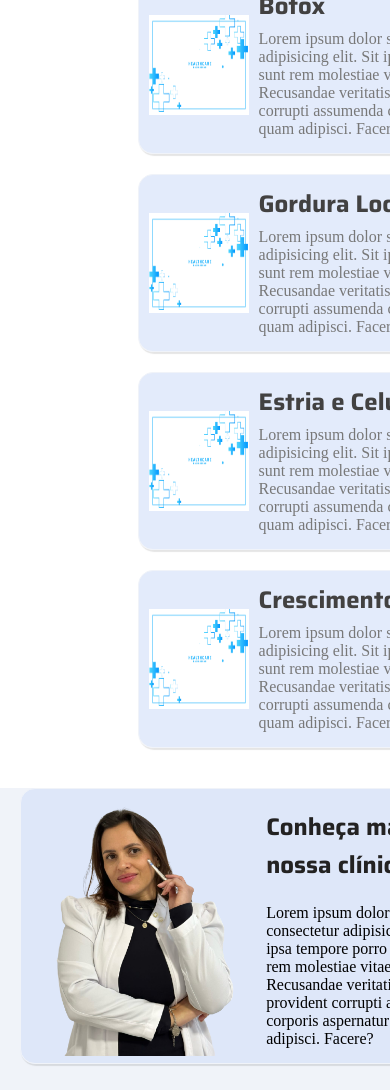
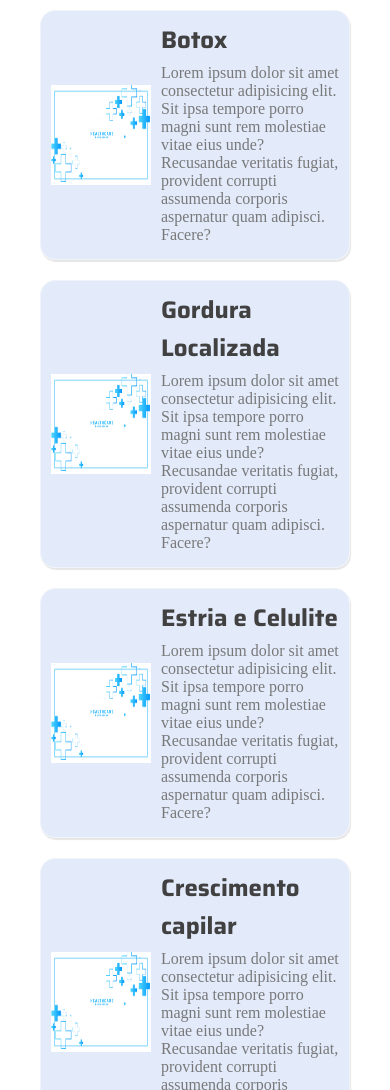
Before and after one commit to ViniciusOLucio/Farmacia-Esteticas, a plain HTML site: page index.html in a window 390 px wide. Shown: the part 530-1620 px from the top of the page. Drawn offline with Linux system fonts and the light colour scheme.

Commit message:
alterações para session mais procurados  mobile

```diff
--- a/assets/css/base/base.css
+++ b/assets/css/base/base.css
@@ -10,6 +10,15 @@
   /* border: 1px solid blue; */
   background-color:rgb(255, 255, 255);
   width: 100%;
+}
+ul {
+  display: block;
+  list-style-type: disc;
+  margin-block-start: 0;
+  margin-block-end: 0;
+  margin-inline-start: 0px;
+  margin-inline-end: 0px;
+  padding-inline-start: 0;
 }
 
 /* MOBILE */
--- a/assets/css/home/cartoes.css
+++ b/assets/css/home/cartoes.css
@@ -82,17 +82,17 @@
     grid-template-columns: 1fr;
     gap: 10px;
   }
-}
-@media (max-width: 800px) {
   .mais-procurados-cards {
     display: inline-block;
 
   }
-}
-@media (max-width: 800px) {
   .mais-procurados-cards{
-    margin-left: -70px;
+    margin-left:0;
 
 
   }
+  .card{
+    margin-left: 0px !important;
+    width: unset;
+  }
 }
```
